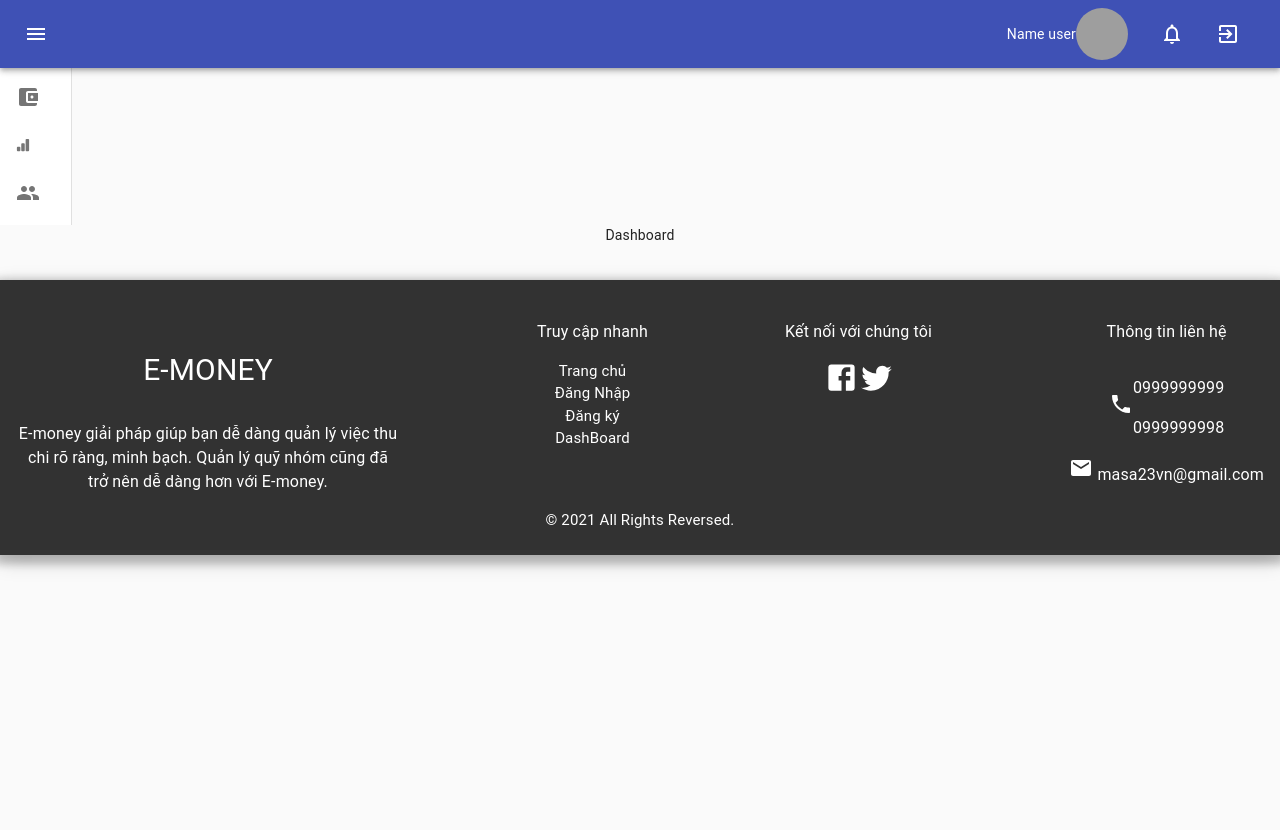
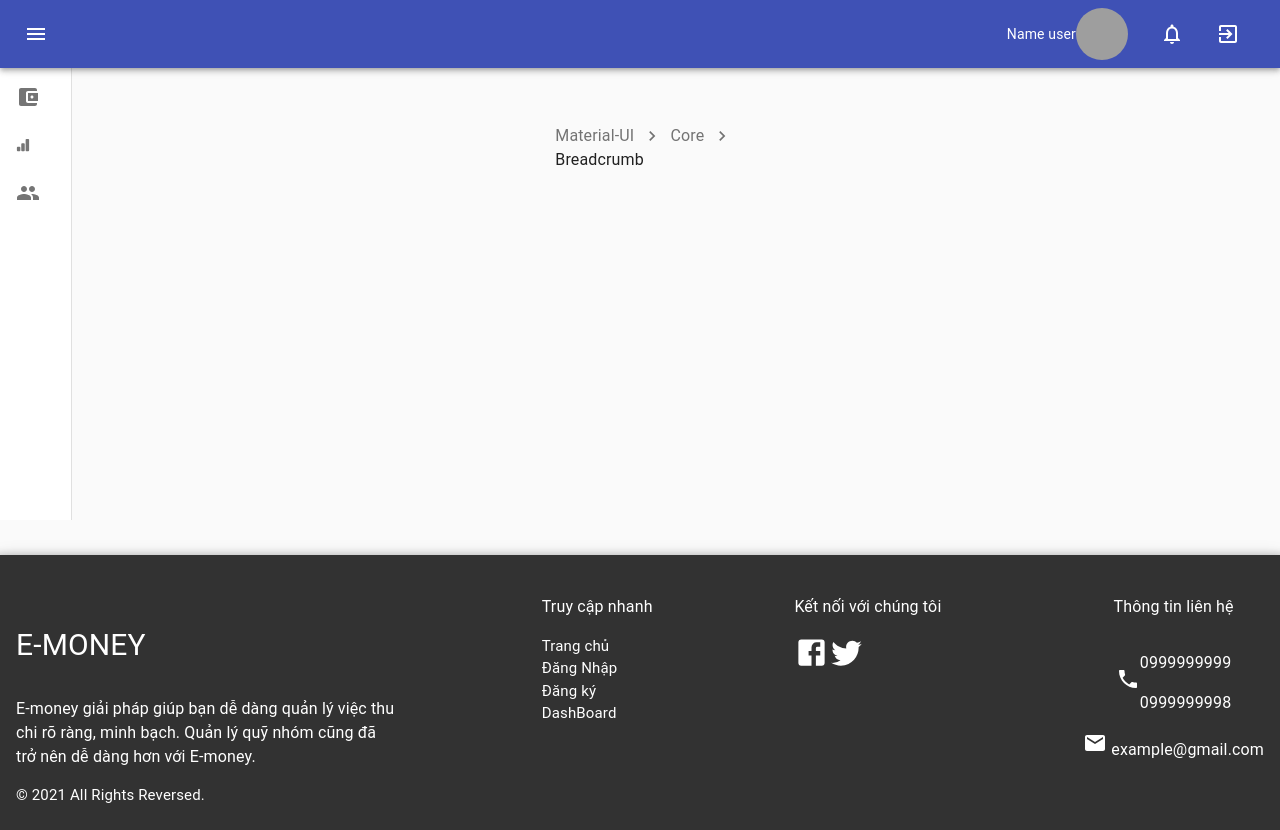
Before and after one commit to hophanminh/E-Money, a React (Create React App) app in the folder web/: page /Dashboard in a window 1280 px wide. Before the commit the page ends 800 px from the top, so only its background shows below. Built offline with nearby package versions, Linux system fonts and the light colour scheme; grey boxes are pictures that could not be loaded.

Commit message:
fix footer

```diff
--- a/web/src/App.js
+++ b/web/src/App.js
@@ -4,6 +4,8 @@ import {
   Switch,
   Route,
 } from "react-router-dom";
+import { makeStyles } from '@material-ui/core/styles';
+import CssBaseline from '@material-ui/core/CssBaseline';
 import Home from './components/home/home';
 import PrivateRoute from './components/PrivateRoute';
 import StickyFooter from './components/stickyFooter/StickyFooter';
@@ -25,12 +27,27 @@ const routes = [
 
 ];
 
+const useStyles = makeStyles((theme) => ({
+  body: {
+    display: 'flex',
+    minHeight: "calc(100vh - 35vh)",
+  },
+  content: {
+    margin: "auto",
+    marginTop: '100px',
+  },
+}));
+
 function App() {
+  const classes = useStyles();
+
   return (
     <Router>
-      <div className="App">
-        {/* <NavBar /> */}
+      <div>
+        <CssBaseline />
+        <div className={classes.body}>
           <Menu />
+          <div className={classes.content}>
             <Switch>
               {routes.map((route, index) => {
                 return (route.private ?
@@ -53,7 +70,9 @@ function App() {
                 <Home />
               </Route>
             </Switch>
-        <StickyFooter/>
+          </div>
+        </div>
+        <StickyFooter />
       </div>
     </Router>
   );
--- a/web/src/Config/default.json
+++ b/web/src/Config/default.json
@@ -1,5 +1,5 @@
 {
   "PHONE_1": "0999999999",
   "PHONE_2": "0999999998",
-  "EMAIL": "masa23vn@gmail.com"
+  "EMAIL": "example@gmail.com"
 }
--- a/web/src/components/Dashboard/Dashboard.js
+++ b/web/src/components/Dashboard/Dashboard.js
@@ -1,17 +1,48 @@
 import React from 'react';
-import { Container } from '@material-ui/core';
-import { makeStyles } from '@material-ui/core/styles';
+import {
+  Container,
+  Breadcrumbs,
+  Typography,
+  Link,
+  makeStyles,
+} from '@material-ui/core/';
+import NavigateNextIcon from '@material-ui/icons/NavigateNext';
 
 const useStyles = makeStyles((theme) => ({
+  root: (theme) => ({
+    width: '90%',
+    minHeight: '100%',
+    borderRadius: '4px',
+    paddingBottom: '24px',
+    paddingTop: '24px',
+  }),
+  card: (theme) => ({
+    backgroundColor: theme.body,
+    border: theme.fieldBorder,
+  }),
 
 }));
 
 export default function Dashboard() {
   const classes = useStyles();
+
+  const handleClick = (event) => {
+    event.preventDefault();
+    console.info('You clicked a breadcrumb.');
+  }
+
   return (
     <>
-      <Container maxWidth="xl">
-        Dashboard
+      <Container className={classes.root} maxWidth="xl">
+        <Breadcrumbs separator={<NavigateNextIcon fontSize="small" />} aria-label="breadcrumb">
+          <Link color="inherit" href="/" onClick={handleClick}>
+            Material-UI
+        </Link>
+          <Link color="inherit" href="/getting-started/installation/" onClick={handleClick}>
+            Core
+        </Link>
+          <Typography color="textPrimary">Breadcrumb</Typography>
+        </Breadcrumbs>
       </Container>
     </>
   );
--- a/web/src/components/SideBar/Topbar.js
+++ b/web/src/components/SideBar/Topbar.js
@@ -140,7 +140,7 @@ function Topbar(props) {
           )}
         </div>
       </Toolbar>
-    </AppBar >
+    </AppBar>
   )
 }
 
```
Lines whose indentation alone changed are shown as unchanged.
